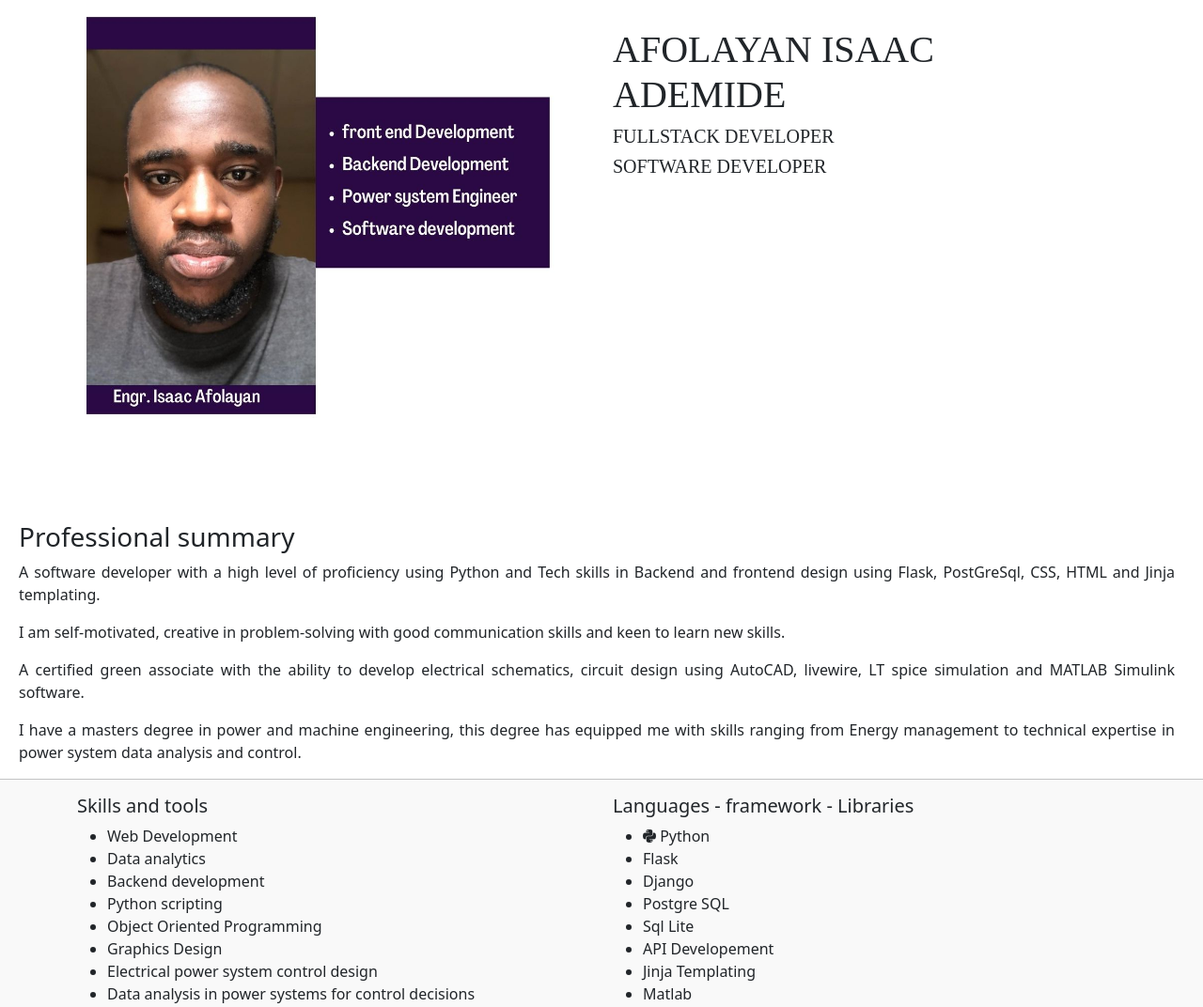
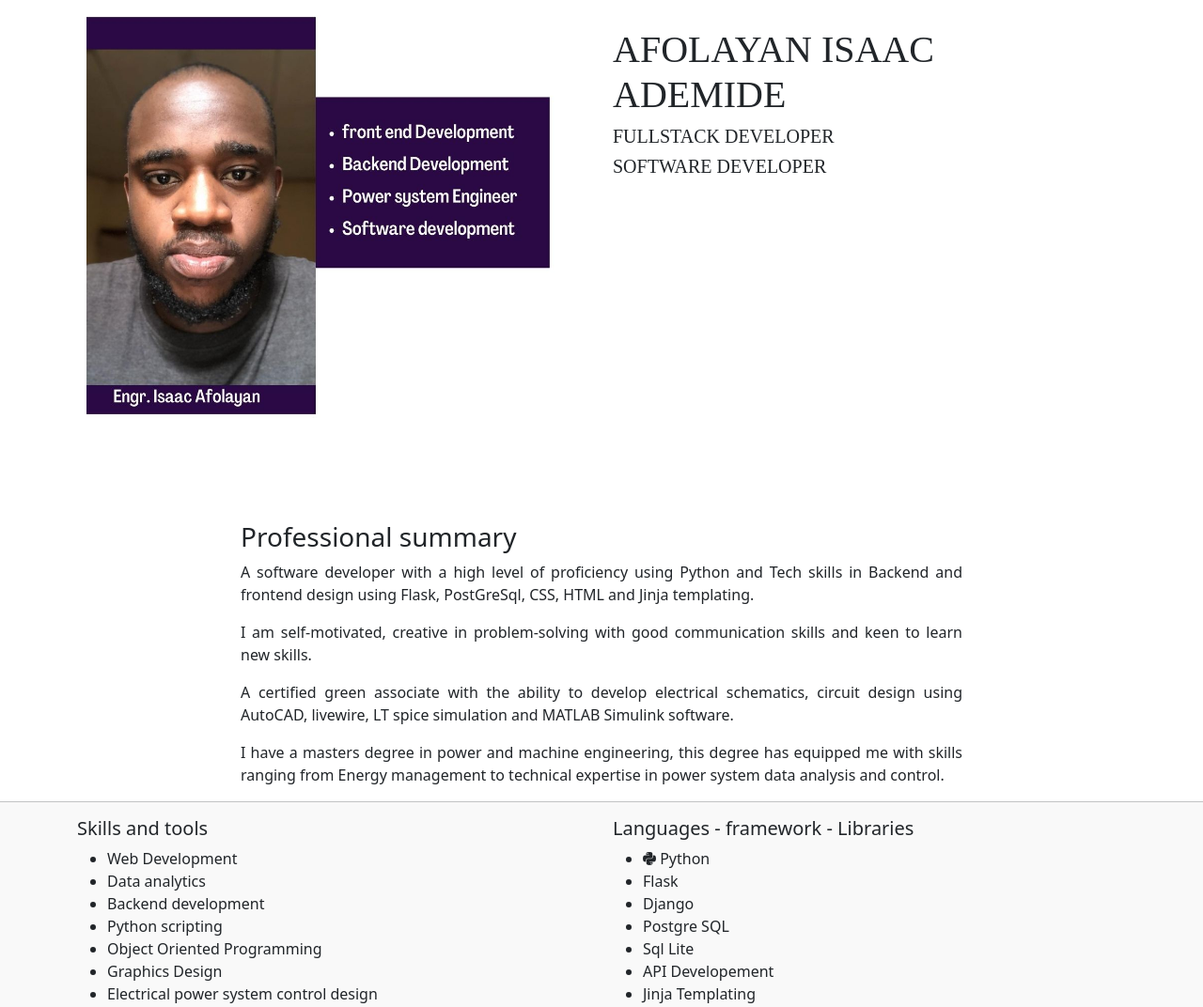
Before and after one commit to timijab/new_resume, a Flask app: page / in a window 1280 px wide. Shown: the part 67-1139 px from the top of the page at 94% size. Run offline with Flask 2, Linux system fonts and the light colour scheme; parts of the project's set-up code (start-up, migrations or seed data) failed here and were passed over; some libraries are stand-ins or nearby versions; some web fonts are replaced.

Commit message:
Update index_styling.css

```diff
--- a/static/css/index_styling.css
+++ b/static/css/index_styling.css
@@ -33,8 +33,8 @@
     padding-right:inherit;
 }
 #work{
-    padding-right: 30px;
-    padding-left: 20px;
+    padding-right: 20%;
+    padding-left: 20%;
 
 }
 .Education{
```
